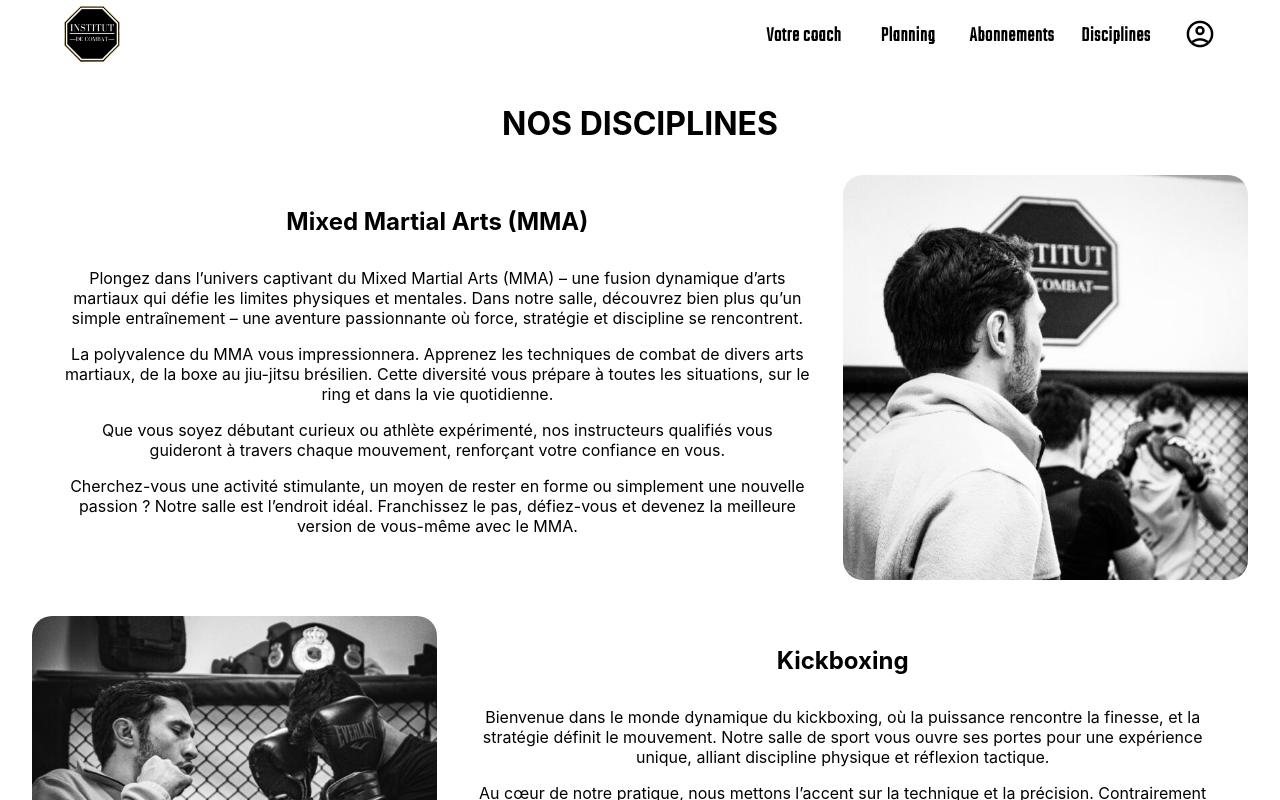
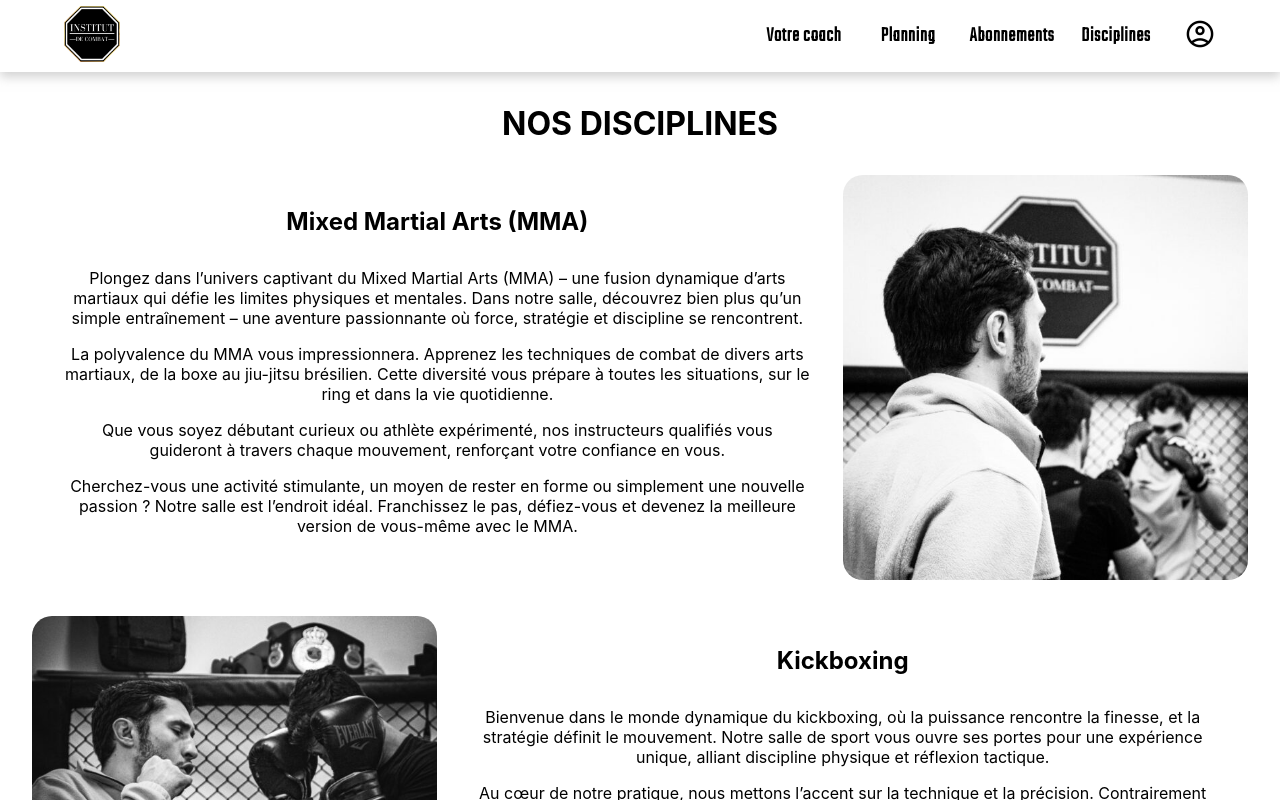
Before and after one commit to YazidK15/institut_de_combat_front, a React (Create React App) app: page /disciplines in a window 1280 px wide. Shown: the top 800 px of the page. Built offline with nearby package versions, Linux system fonts and the light colour scheme; some icons are missing.

Commit message:
Ajout d'une ombre en bas de la navbar

```diff
--- a/src/Components/NavBarComponent.jsx
+++ b/src/Components/NavBarComponent.jsx
@@ -10,7 +10,8 @@ function NavBarComponent() {
     }
 
 return <>
-    <nav class ="navbar">
+    <nav>
+        <div class ="navbar">
             <div class="logo" onClick={() => navigateTo('/')}>
                 <img src={img_logo} alt="logo" />
             </div>
@@ -21,6 +22,7 @@ return <>
                 <li onClick={() => navigateTo('/disciplines')}>Disciplines</li>
                 <li onClick={() => navigateTo('/login')}><span class="material-symbols-outlined">account_circle</span></li>
             </ul>
+        </div>
     </nav>
 
 </>
--- a/src/styles/navbar.css
+++ b/src/styles/navbar.css
@@ -1,3 +1,7 @@
+  nav {
+    box-shadow: 0 5px 10px rgba(165, 165, 165, 0.5);
+  }
+
   .navbar {
     color: black;
     display: flex;
@@ -6,6 +10,7 @@
     width: 90%;
     height: 4.5rem;
     margin: 0 auto;
+    background-color: white;
   }
 
   .navbar img {
```
Lines whose indentation alone changed are shown as unchanged.
